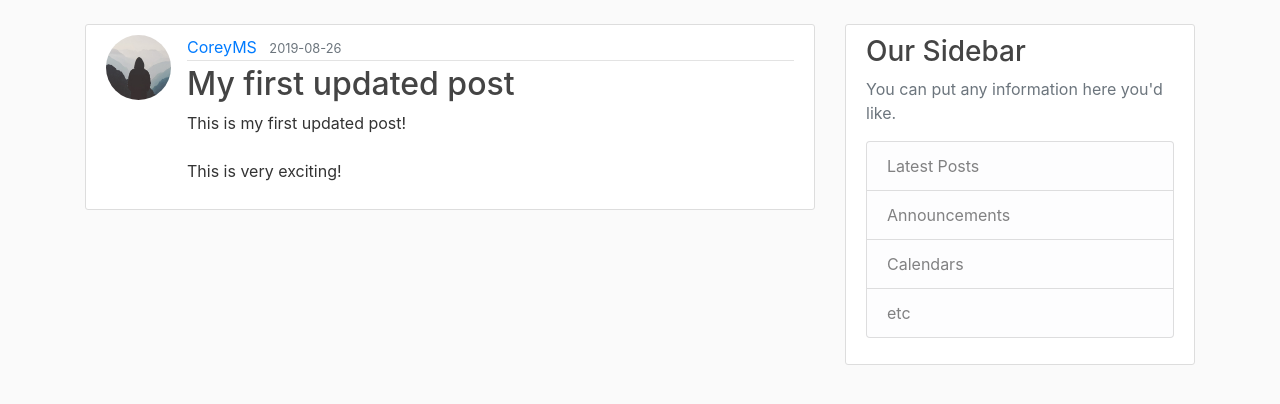
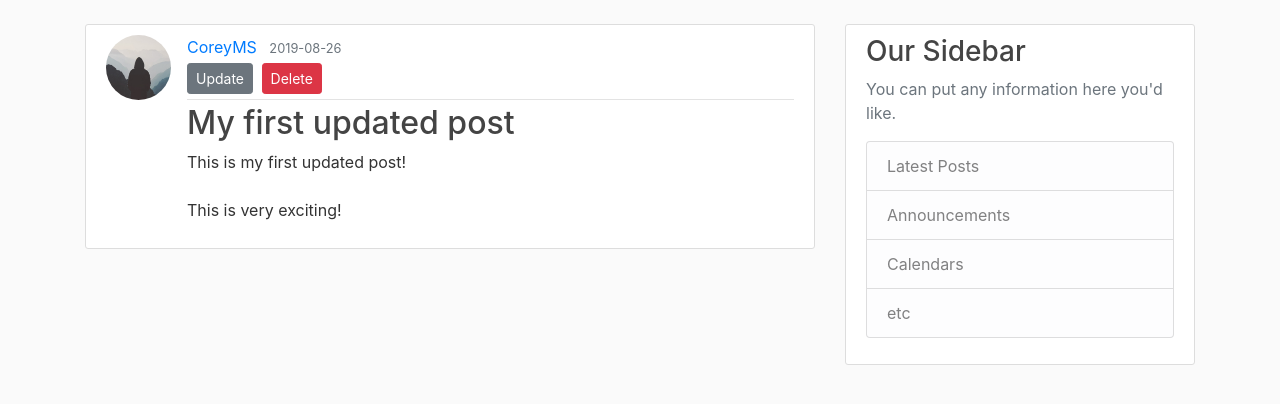
Before and after one commit to bobbeltje/flask_tutorial, a Flask app: page /post/1 in a window 1280 px wide. Shown: the part 56-460 px from the top of the page. Run offline with Flask 2, Linux system fonts and the light colour scheme; a user stored in the database is signed in; data comes from the database, SQL or seed files in the repository; both versions use the stored data as it was after the commit; some libraries are stand-ins or nearby versions.

Commit message:
vid08 completed delete posts with BS modal

```diff
--- a/Flask_Blog/flaskblog/routes.py
+++ b/Flask_Blog/flaskblog/routes.py
@@ -122,3 +122,14 @@ def update_post(post_id):
         form.content.data = post.content
     return render_template('create_post.html', title='Update Post',
                            form=form, legend='Update Post')
+
+@app.route('/post/<int:post_id>/delete', methods=['POST'])
+@login_required
+def delete_post(post_id):
+    post = Post.query.get_or_404(post_id)
+    if post.author != current_user:
+        abort(403)
+    db.session.delete(post)
+    db.session.commit()
+    flash('Your post has been deleted!', 'success')
+    return redirect(url_for('home'))
--- a/Flask_Blog/flaskblog/templates/post.html
+++ b/Flask_Blog/flaskblog/templates/post.html
@@ -7,9 +7,34 @@
 	    <div class="article-metadata">
 	      <a class="mr-2" href="#">{{ post.author.username }}</a>
 	      <small class="text-muted">{{ post.date_posted.strftime('%Y-%m-%d') }}</small>
+	      {% if post.author == current_user %}
+	      	<div>
+	      		<a class="btn btn-secondary btn-sm mt-1 mb-1" href="{{ url_for('update_post', post_id=post.id) }}">Update</a>
+	      		<button type='button' class="btn btn-danger btn-sm m-1" data-toggle="modal" data-target="#deleteModal">Delete</button>
+	      	</div>
+	      {% endif %}
 	    </div>
 	    <h2 class='article-title'>{{ post.title }}</h2>
 	    <p class="article-content">{{ post.content }}</p>
 	  </div>
 	</article>
+	<!-- Modal -->
+	<div class="modal fade" id="deleteModal" tabindex="-1" role="dialog" aria-labelledby="deleteModalLabel" aria-hidden="true">
+	  <div class="modal-dialog" role="document">
+	    <div class="modal-content">
+	      <div class="modal-header">
+	        <h5 class="modal-title" id="deleteModalLabel">Delete Post?</h5>
+	        <button type="button" class="close" data-dismiss="modal" aria-label="Close">
+	          <span aria-hidden="true">&times;</span>
+	        </button>
+	      </div>
+	      <div class="modal-footer">
+	        <button type="button" class="btn btn-secondary" data-dismiss="modal">Close</button>
+	        <form action="{{ url_for('delete_post', post_id=post.id) }}" method="POST">
+	        	<input class="btn btn-danger" type="submit" value="Delete">
+	        </form>
+	      </div>
+	    </div>
+	  </div>
+	</div>
 {% endblock content %}
```
Also changed, not shown: Flask_Blog/flaskblog/site.db.
